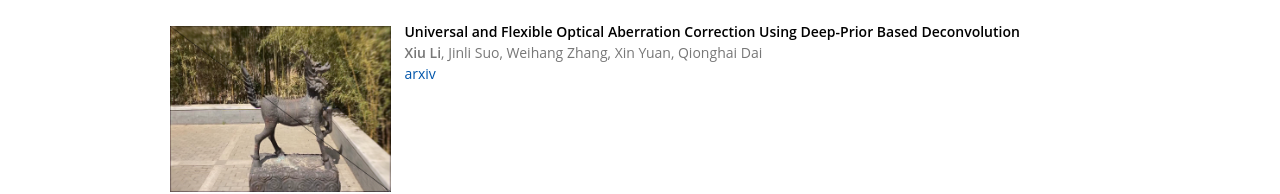
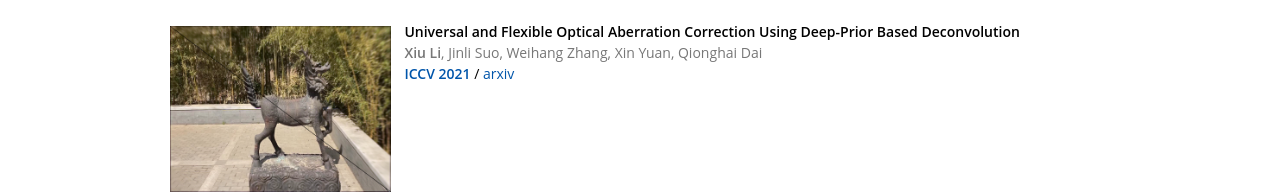
Before and after one commit to leehsiu/leehsiu.github.io, a plain HTML site: page index.html in a window 1280 px wide. Shown: the part 629-823 px from the top of the page. Drawn offline with Linux system fonts and the light colour scheme.

Commit message:
update ICCV

```diff
--- a/index.html
+++ b/index.html
@@ -109,6 +109,7 @@
                 <span class="author"><a>Qionghai Dai</a></span>
               </div>
               <div class="publinks">
+                <span class="venue"><a href="http://iccv2021.thecvf.com/">ICCV 2021</a></span> /
                 <span class="tag"><a href="https://arxiv.org/abs/2104.03078">arxiv</a></span>
               </div>
             </div>
```
